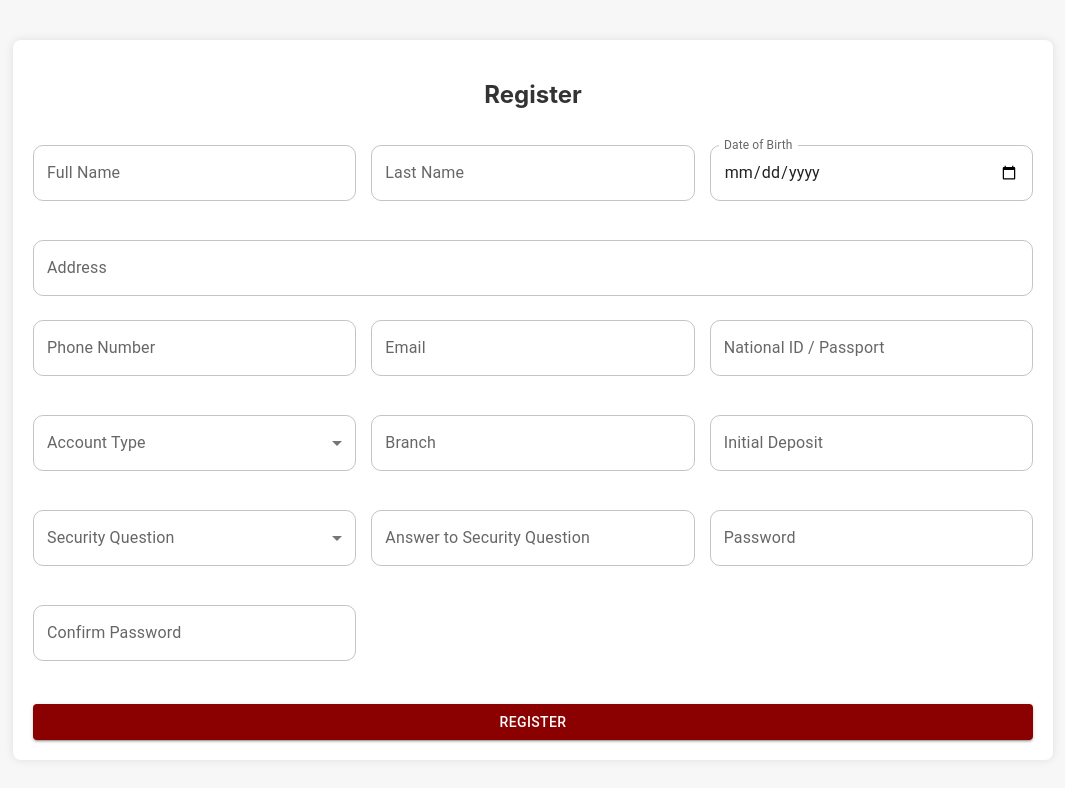
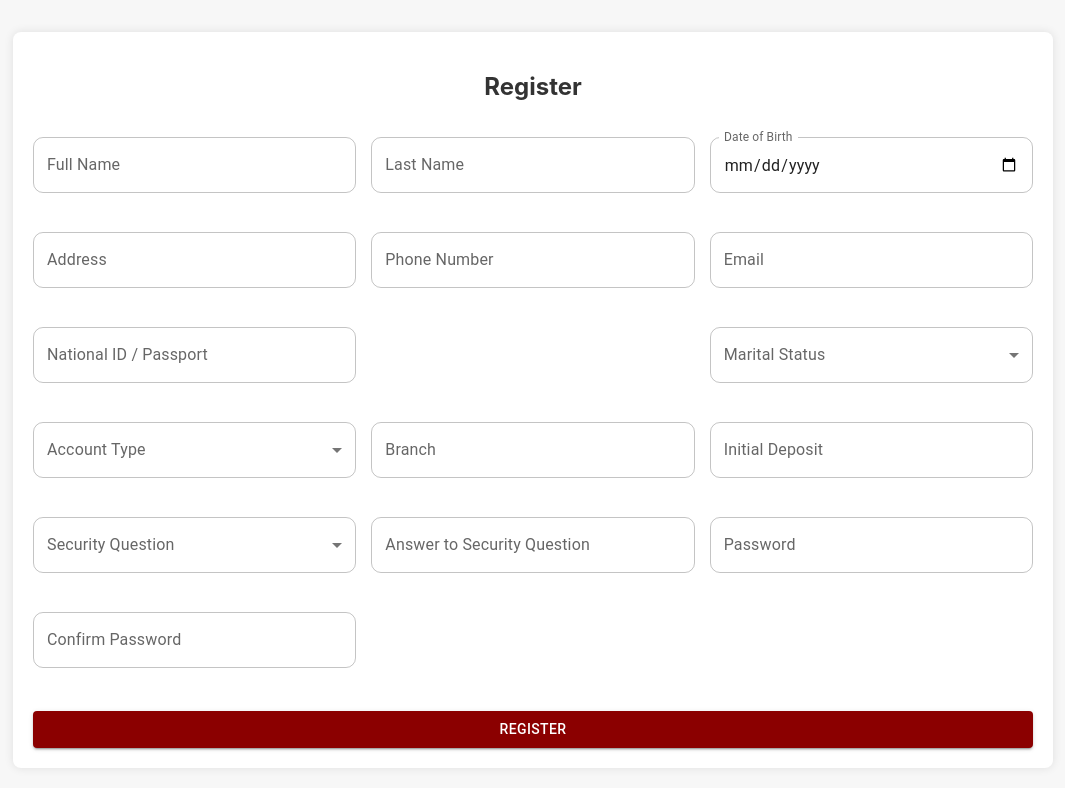
Before and after one commit to BankManagementSystemTechHive/banking-management, a React (Create React App) app: page /register in a window 1280 px wide. Shown: the top 788 px of the page, without its empty margins (107-1172 px from the left). Built offline with nearby package versions, Linux system fonts and the light colour scheme.

Commit message:
maritial ststus field

```diff
--- a/src/pages/Register.jsx
+++ b/src/pages/Register.jsx
@@ -11,6 +11,7 @@ function Register() {
   const [phone, setPhone] = useState('');
   const [email, setEmail] = useState('');
   const [nationalId, setNationalId] = useState('');
+  const [maritalStatus, setMaritalStatus] = useState('');
   const [accountType, setAccountType] = useState('');
   const [branch, setBranch] = useState('');
   const [initialDeposit, setInitialDeposit] = useState('');
@@ -32,6 +33,7 @@ function Register() {
     if (!phone) errors.phone = 'Phone number is required';
     if (!email) errors.email = 'Email is required';
     if (!nationalId) errors.nationalId = 'National ID is required';
+    if(!maritalStatus) errors.maritalStatus = 'Marital Status is required'
     if (!accountType) errors.accountType = 'Account type is required';
     if (!branch) errors.branch = 'Branch is required';
     if (!securityQuestion) errors.securityQuestion = 'Security question is required';
@@ -82,6 +84,7 @@ function Register() {
         phone,
         email,
         nationalId,
+        maritalStatus,
         accountType,
         branch,
         initialDeposit,
@@ -139,6 +142,8 @@ function Register() {
               helperText={errors.dob}
             />
               </div>
+
+             <div className="form-row">
             <TextField
               label="Address"
               variant="outlined"
@@ -151,7 +156,7 @@ function Register() {
             />
 
 
-          <div className="form-row">
+
             <TextField
               label="Phone Number"
               variant="outlined"
@@ -172,6 +177,8 @@ function Register() {
               error={!!errors.email}
               helperText={errors.email}
             />
+            </div>
+            <div className="form-row">
             <TextField
               label="National ID / Passport"
               variant="outlined"
@@ -182,6 +189,21 @@ function Register() {
               error={!!errors.nationalId}
               helperText={errors.nationalId}
             />
+            <FormControl fullWidth margin="normal" error={!!errors.maritalStatus}>
+              <InputLabel>Marital Status</InputLabel>
+              <Select
+                label="Marital Status"
+                value={maritalStatus}
+                onChange={(e) => setMaritalStatus(e.target.value)}
+              >
+                <MenuItem value="single">Single</MenuItem>
+                <MenuItem value="customary Marriage">Customary Marriage</MenuItem>
+                <MenuItem value="married">Married</MenuItem>
+                <MenuItem value="widowed">Widowed</MenuItem>
+                <MenuItem value="divorced">Divorced</MenuItem>
+
+              </Select>
+            </FormControl>
           </div>
 
           {/* Account Information */}
```
